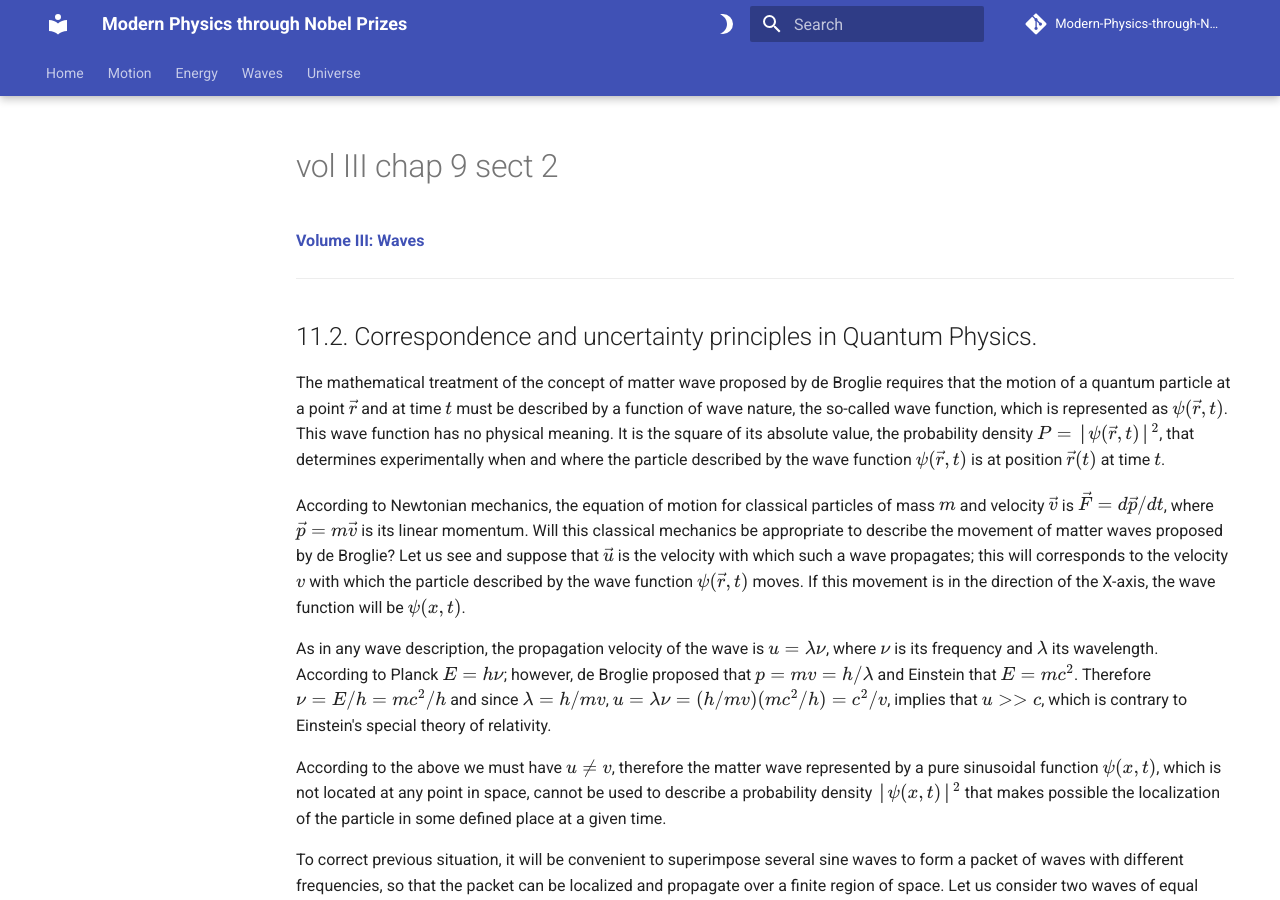
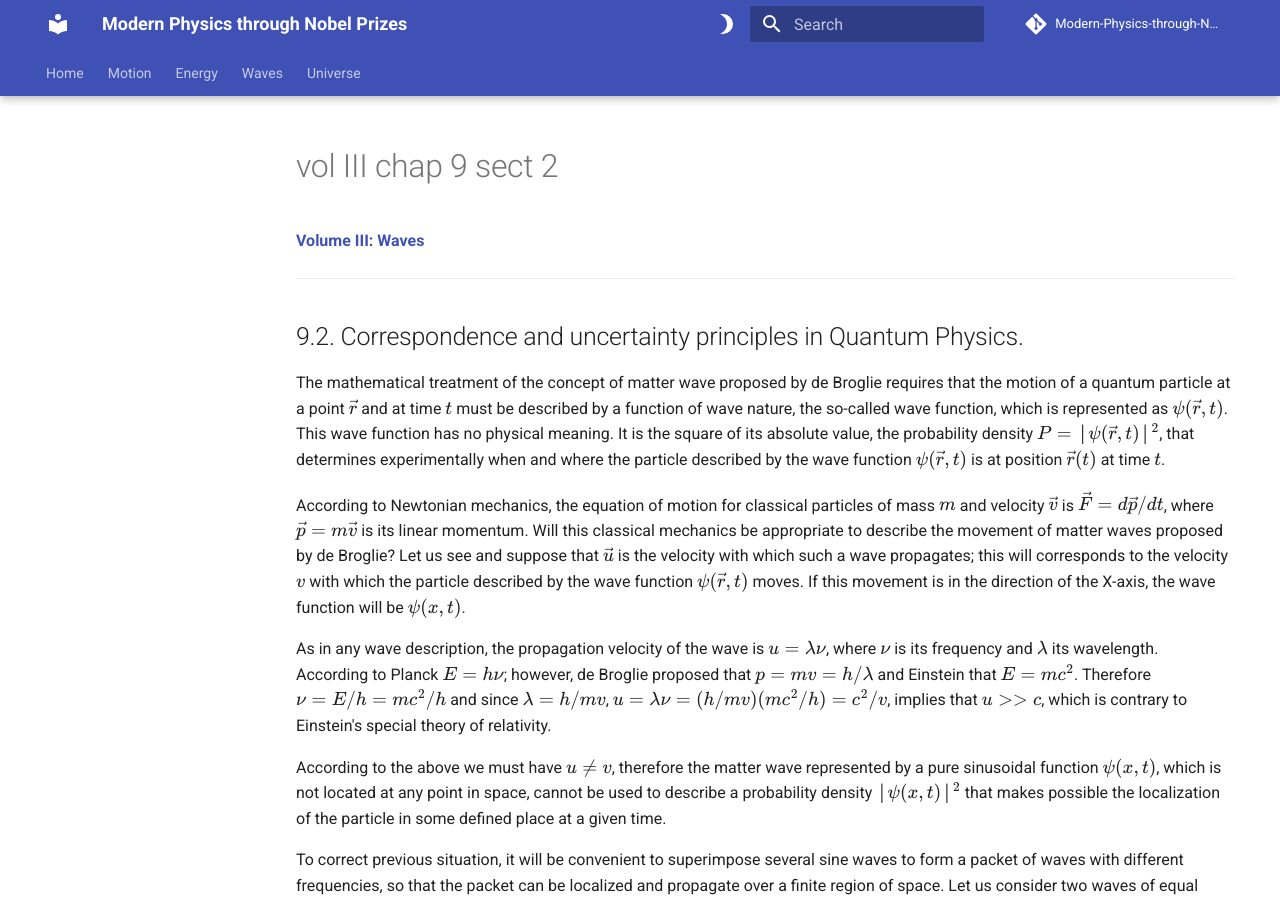
Before and after one commit to modphysnobel/modphysnobel.github.io, an MkDocs documentation site: the page built from docs/vol-III/vol-III-chap-9-sect-2.md, in a window 1280 px wide and 900 px high. Built offline with MkDocs 1.6.1 and Material for MkDocs 9.7.7, drawn with Linux system fonts in a browser that asks for light colours; some web fonts are replaced; comment, search, counter and statistics services are not loaded.

Commit message:
Update vol-III-chap-9-sect-2.md

```diff
--- a/docs/vol-III/vol-III-chap-9-sect-2.md
+++ b/docs/vol-III/vol-III-chap-9-sect-2.md
@@ -3,7 +3,7 @@
 
 ***
 
-## 11.2. Correspondence and uncertainty principles in Quantum Physics.
+## 9.2. Correspondence and uncertainty principles in Quantum Physics.
 
 The mathematical treatment of the concept of matter wave proposed by de Broglie requires that the motion of a quantum particle at a point $\vec{r}$ and at time $t$ must be described by a function of wave nature, the so-called wave function, which is represented as $ψ(\vec{r},t)$. This wave function has no physical meaning. It is the square of its absolute value, the probability density $P = │ψ(\vec{r},t)│^2$, that determines experimentally when and where the particle described by the wave function $ψ(\vec{r},t)$ is at position $\vec{r}(t)$ at time $t$.
 
```
